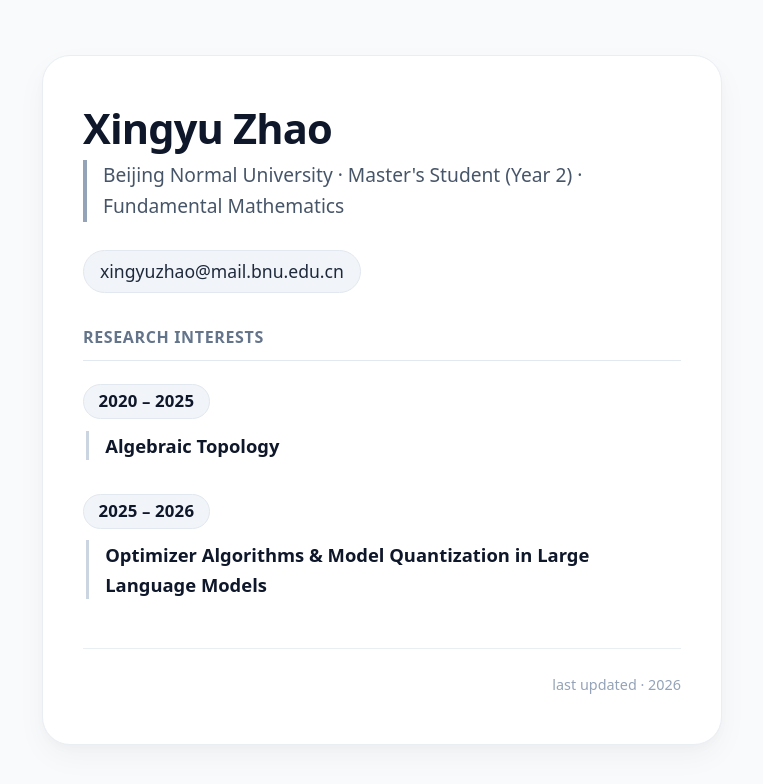
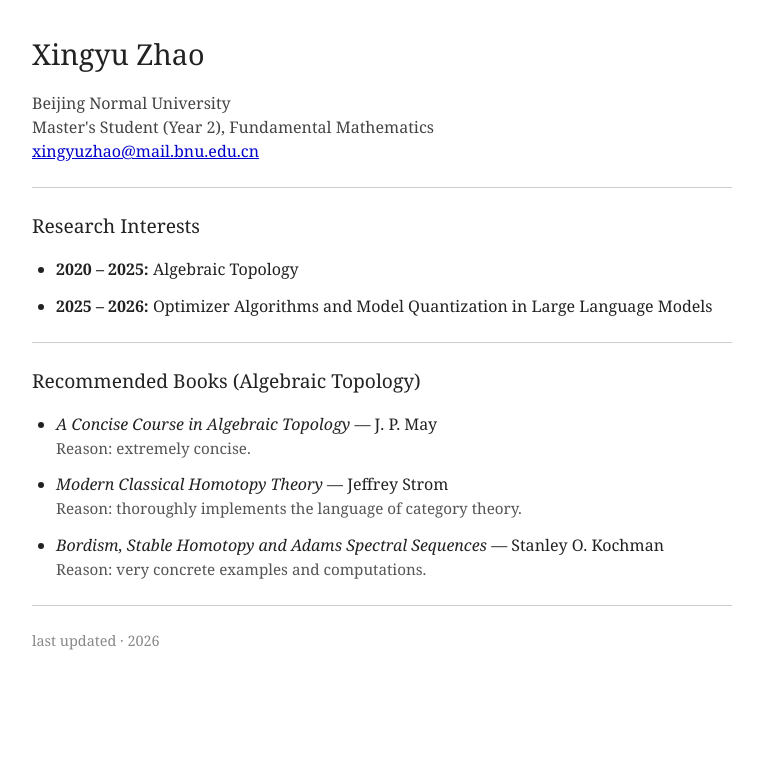
Before and after one commit to zhaoxingyu121/zhaoxingyu121.github.io, a plain HTML site: page index.html in a window 1280 px wide. Shown: the whole page, without its empty margins (258-1021 px from the left). Drawn offline with Linux system fonts and the light colour scheme.

Commit message:
make it simple

```diff
--- a/index.html
+++ b/index.html
@@ -3,209 +3,101 @@
 <head>
     <meta charset="UTF-8">
     <meta name="viewport" content="width=device-width, initial-scale=1.0">
-    <title>Xingyu Zhao · Personal Page</title>
+    <title>Xingyu Zhao</title>
     <style>
-        /* 极简风格，只保留必要的呼吸感和可读性 */
-        * {
-            margin: 0;
-            padding: 0;
-            box-sizing: border-box;
-        }
-
+        /* 懒人风格：几乎没有样式，只保证能看 */
         body {
-            font-family: system-ui, -apple-system, 'Segoe UI', Roboto, 'Helvetica Neue', Arial, sans-serif;
-            background: #f8fafc;
-            color: #1e293b;
-            line-height: 1.6;
-            min-height: 100vh;
-            display: flex;
-            align-items: center;
-            justify-content: center;
-            padding: 1.5rem;
-        }
-
-        .card {
-            max-width: 680px;
-            width: 100%;
-            background: #ffffff;
-            border-radius: 28px;
-            padding: 3rem 2.5rem;
-            box-shadow: 0 12px 30px rgba(0, 0, 0, 0.04), 0 4px 10px rgba(0, 0, 0, 0.02);
-            border: 1px solid #e9eef3;
-            transition: box-shadow 0.2s ease;
-        }
-
-        .card:hover {
-            box-shadow: 0 20px 35px rgba(0, 0, 0, 0.06), 0 6px 14px rgba(0, 0, 0, 0.02);
+            font-family: Georgia, 'Times New Roman', Times, serif;
+            max-width: 700px;
+            margin: 2rem auto;
+            padding: 0 1rem;
+            color: #222;
+            line-height: 1.5;
+            background: #fff;
         }
 
         h1 {
-            font-size: 2.6rem;
-            font-weight: 600;
-            letter-spacing: -0.02em;
-            margin-bottom: 0.4rem;
-            color: #0f172a;
-            line-height: 1.2;
+            font-size: 1.8rem;
+            font-weight: normal;
+            margin-bottom: 0.2rem;
         }
 
         .subhead {
-            font-size: 1.2rem;
-            color: #475569;
-            margin-bottom: 1.75rem;
-            font-weight: 400;
-            border-left: 4px solid #94a3b8;
-            padding-left: 1rem;
+            color: #444;
+            margin-bottom: 0.5rem;
         }
 
-        .email {
-            display: inline-block;
-            font-size: 1.1rem;
-            background: #f1f5f9;
-            padding: 0.4rem 1rem;
-            border-radius: 40px;
-            margin-bottom: 2rem;
-            color: #1e293b;
-            font-weight: 500;
-            text-decoration: none;
-            transition: background 0.15s, color 0.15s;
-            border: 1px solid #e2e8f0;
-            word-break: break-all;
+        a {
+            color: #0000cc;
         }
 
-        .email:hover {
-            background: #e2e8f0;
-            color: #0f172a;
-            border-color: #cbd5e1;
+        hr {
+            border: none;
+            border-top: 1px solid #ccc;
+            margin: 1.5rem 0;
         }
 
-        .section-title {
-            font-size: 1rem;
-            text-transform: uppercase;
-            letter-spacing: 0.04em;
-            font-weight: 600;
-            color: #64748b;
-            margin-bottom: 1.2rem;
-            border-bottom: 1px solid #e2e8f0;
-            padding-bottom: 0.6rem;
+        h2 {
+            font-size: 1.2rem;
+            font-weight: normal;
+            margin-bottom: 0.8rem;
         }
 
-        .interest-block {
-            display: flex;
-            flex-direction: column;
-            gap: 1.6rem;
+        ul {
+            padding-left: 1.5rem;
         }
 
-        .interest-item {
-            padding: 0.25rem 0;
+        li {
+            margin-bottom: 0.8rem;
         }
 
-        .interest-years {
-            font-weight: 600;
-            font-size: 1.05rem;
-            color: #0f172a;
-            display: inline-block;
-            background: #f1f5f9;
-            padding: 0.2rem 0.9rem;
-            border-radius: 30px;
-            margin-bottom: 0.7rem;
-            border: 1px solid #e2e8f0;
-            letter-spacing: 0.01em;
-        }
-
-        .interest-desc {
-            font-size: 1.15rem;
-            color: #1e293b;
-            font-weight: 450;
-            padding-left: 0.2rem;
-            border-left: 3px solid #cbd5e1;
-            padding-left: 1rem;
-            margin-left: 0.2rem;
-        }
-
-        .interest-desc strong {
-            font-weight: 600;
-            color: #0f172a;
-        }
-
-        .footnote {
-            margin-top: 2.8rem;
-            font-size: 0.9rem;
-            color: #94a3b8;
-            text-align: right;
-            border-top: 1px solid #e9eef3;
-            padding-top: 1.5rem;
-        }
-
-        /* 小屏幕微调 */
-        @media (max-width: 480px) {
-            .card {
-                padding: 2rem 1.5rem;
-                border-radius: 22px;
-            }
-
-            h1 {
-                font-size: 2rem;
-            }
-
-            .subhead {
-                font-size: 1rem;
-                padding-left: 0.8rem;
-            }
-
-            .email {
-                font-size: 0.95rem;
-            }
-
-            .interest-desc {
-                font-size: 1rem;
-            }
-
-            .interest-years {
-                font-size: 0.95rem;
-            }
+        .reason {
+            color: #555;
+            font-size: 0.95rem;
         }
     </style>
 </head>
 <body>
-    <main class="card">
-        <!-- 姓名 -->
-        <h1>Xingyu Zhao</h1>
+    <h1>Xingyu Zhao</h1>
 
-        <!-- 学校 + 专业 + 年级 -->
-        <div class="subhead">
-            Beijing Normal University · Master's Student (Year 2) · Fundamental Mathematics
-        </div>
+    <p class="subhead">
+        Beijing Normal University<br>
+        Master's Student (Year 2), Fundamental Mathematics<br>
+        <a href="mailto:xingyuzhao@mail.bnu.edu.cn">xingyuzhao@mail.bnu.edu.cn</a>
+    </p>
 
-        <!-- 邮箱 -->
-        <a href="mailto:xingyuzhao@mail.bnu.edu.cn" class="email">
-            xingyuzhao@mail.bnu.edu.cn
-        </a>
+    <hr>
 
-        <!-- 研究兴趣 -->
-        <div class="section-title">Research Interests</div>
+    <h2>Research Interests</h2>
+    <ul>
+        <li>
+            <strong>2020 – 2025:</strong> Algebraic Topology
+        </li>
+        <li>
+            <strong>2025 – 2026:</strong> Optimizer Algorithms and Model Quantization in Large Language Models
+        </li>
+    </ul>
 
-        <div class="interest-block">
-            <!-- 2020 - 2025 代数拓扑 -->
-            <div class="interest-item">
-                <div class="interest-years">2020 – 2025</div>
-                <div class="interest-desc">
-                    <strong>Algebraic Topology</strong>
-                </div>
-            </div>
+    <hr>
 
-            <!-- 2025 - 2026 优化器 + 量化 (LLM) -->
-            <div class="interest-item">
-                <div class="interest-years">2025 – 2026</div>
-                <div class="interest-desc">
-                    <strong>Optimizer Algorithms &amp; Model Quantization in Large Language Models</strong>
-                </div>
-            </div>
-        </div>
+    <h2>Recommended Books (Algebraic Topology)</h2>
+    <ul>
+        <li>
+            <em>A Concise Course in Algebraic Topology</em> — J. P. May<br>
+            <span class="reason">Reason: extremely concise.</span>
+        </li>
+        <li>
+            <em>Modern Classical Homotopy Theory</em> — Jeffrey Strom<br>
+            <span class="reason">Reason: thoroughly implements the language of category theory.</span>
+        </li>
+        <li>
+            <em>Bordism, Stable Homotopy and Adams Spectral Sequences</em> — Stanley O. Kochman<br>
+            <span class="reason">Reason: very concrete examples and computations.</span>
+        </li>
+    </ul>
 
-        <!-- 简单脚注，可选，保持干净 -->
-        <div class="footnote">
-            last updated · 2026
-        </div>
-    </main>
+    <hr>
+
+    <p style="color:#888; font-size:0.9rem;">last updated · 2026</p>
 </body>
 </html>
```
